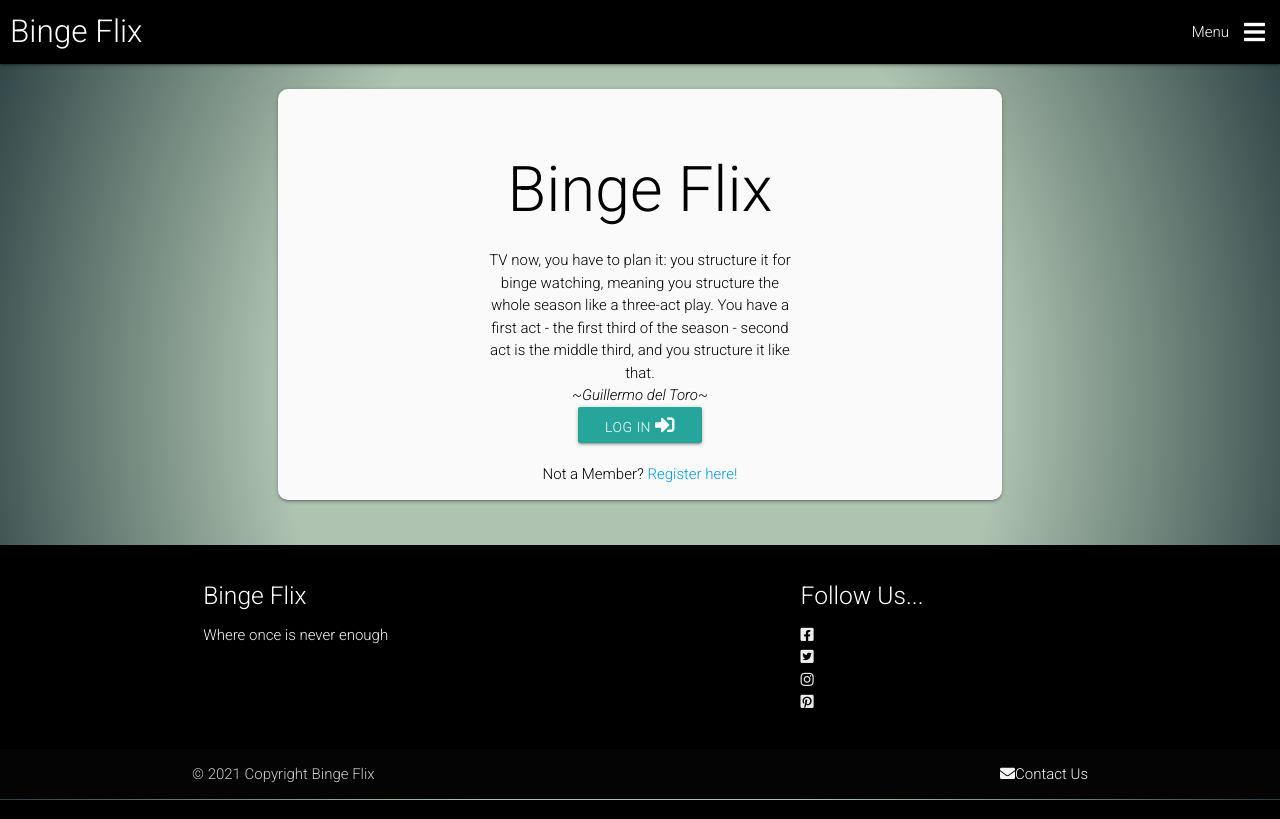
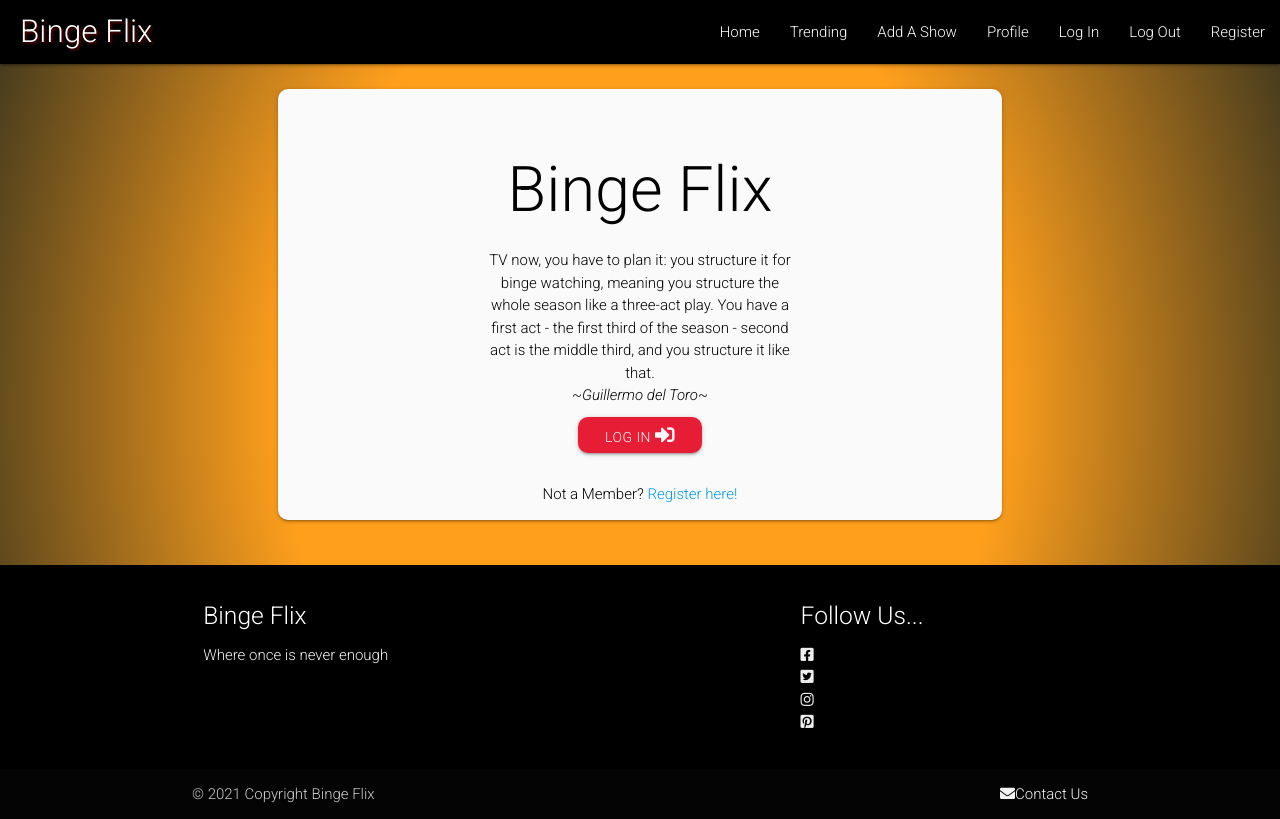
Before and after one commit to Code-Institute-Submissions/pbaker321-Binge-Flix, a Flask app: page / in a window 1280 px wide. Run offline with Flask 2, Linux system fonts and the light colour scheme; some libraries are stand-ins or nearby versions.

Commit message:
change to navbar to make responsive

```diff
--- a/static/css/style.css
+++ b/static/css/style.css
@@ -1,7 +1,7 @@
 @import url('https://fonts.googleapis.com/css2?family=Roboto:ital,wght@0,300;0,700;1,300&display=swap');
 
 body {
-    background: radial-gradient(64.72% 127.99% at 50% 50%, #AEC3B0 42.99%, #01161E 100%);
+    background: radial-gradient(64.72% 127.99% at 50% 50%, #ff9f1c 42.99%, #01161E 100%);
     font-family: 'Roboto';
 }
 
@@ -13,8 +13,13 @@ body {
     background-color: black;
 }
 
-.logo {
-    margin-left: 10px;
+.side-nav {
+    margin-right: 20px;
+}
+
+.brand-logo {
+    margin-left: 20px;
+    text-shadow: 2px 2px 2px rgba(173, 2, 2, 0.5);
 }
 
 .register-header {
@@ -35,3 +40,22 @@ body {
 .show-panel {
     border-radius: 10px;
 }
+
+.btn {
+    background-color: #e71d36;
+    color: #fafafa;
+    border-radius: 10px;
+    margin: 10px;
+}
+
+.btn:hover {
+    background-color: #fdfffc;
+    color: black;
+    transform: scale(1.2);
+    transition: 2.0;
+}
+
+.quote {
+    margin: 20px;
+    padding: 10px;
+}
--- a/static/js/script.js
+++ b/static/js/script.js
@@ -1,5 +1,5 @@
 $(document).ready(function () {
-    $(".dropdown-trigger").dropdown();
+    $('.sidenav').sidenav();
     $('select').formSelect();
 
 /*
--- a/templates/base.html
+++ b/templates/base.html
@@ -17,7 +17,23 @@
     <header>
 
         <!-- Dropdown Structure -->
-        <ul id="dropdown1" class="dropdown-content">
+        <nav>
+            <div class="nav-wrapper nav-bar">
+              <a href="{{ url_for('home') }}" class="brand-logo">Binge Flix</a>
+              <a href="#" data-target="mobile-demo" class="sidenav-trigger"><i class="fas fa-bars"></i>
+              <ul class="right hide-on-med-and-down">
+                <li><a href="{{ url_for('home') }}">Home</a></li>
+                <li><a href="{{ url_for('get_shows') }}">Trending</a></li>
+                <li><a href="{{ url_for('add_shows') }}">Add A Show</a></li>
+                <li><a href="{{ url_for('profile', username=session['user']) }}">Profile</a></li>
+                <li><a href="{{ url_for('login') }}">Log In</a></li>
+                <li><a href="{{ url_for('logout') }}">Log Out</a></li>
+                <li><a href="{{ url_for('register') }}">Register</a></li>
+              </ul>
+            </div>
+          </nav>
+
+        <ul class="sidenav" id="mobile-demo">
             <li><a href="{{ url_for('home') }}">Home</a></li>
             <li><a href="{{ url_for('get_shows') }}">Trending</a></li>
             <li><a href="{{ url_for('add_shows') }}">Add A Show</a></li>
@@ -25,16 +41,7 @@
             <li><a href="{{ url_for('login') }}">Log In</a></li>
             <li><a href="{{ url_for('logout') }}">Log Out</a></li>
             <li><a href="{{ url_for('register') }}">Register</a></li>
-        </ul>
-        <nav>
-            <div class="nav-wrapper nav-bar">
-                <a href="{{ url_for('home') }}" class="brand-logo logo">Binge Flix</a>
-                <ul class="right hide-on-med-and-down">
-                    <!-- Dropdown Trigger -->
-                    <li><a class="dropdown-trigger" href="#!" data-target="dropdown1">Menu<i class="fas fa-bars right"></i></a></li>
-                </ul>
-            </div>
-        </nav>
+          </ul>
 
     </header>
 
```
